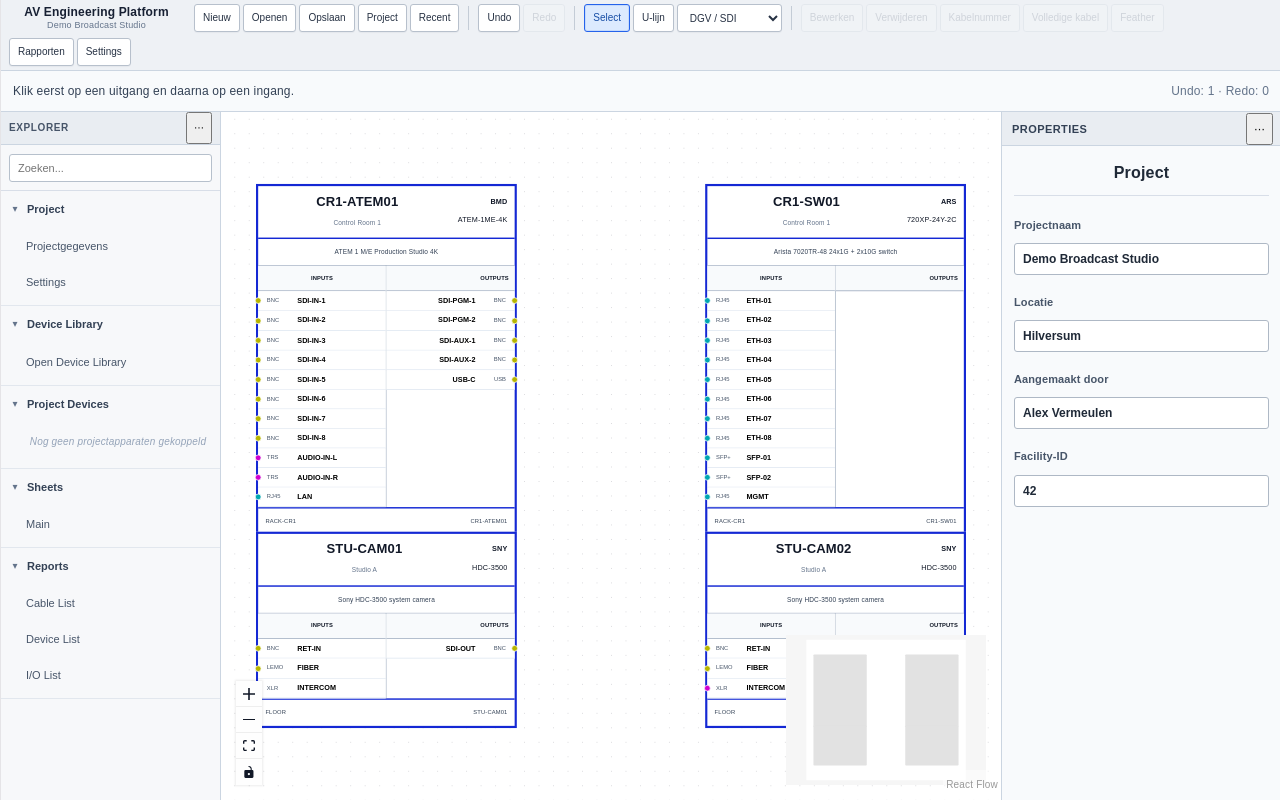
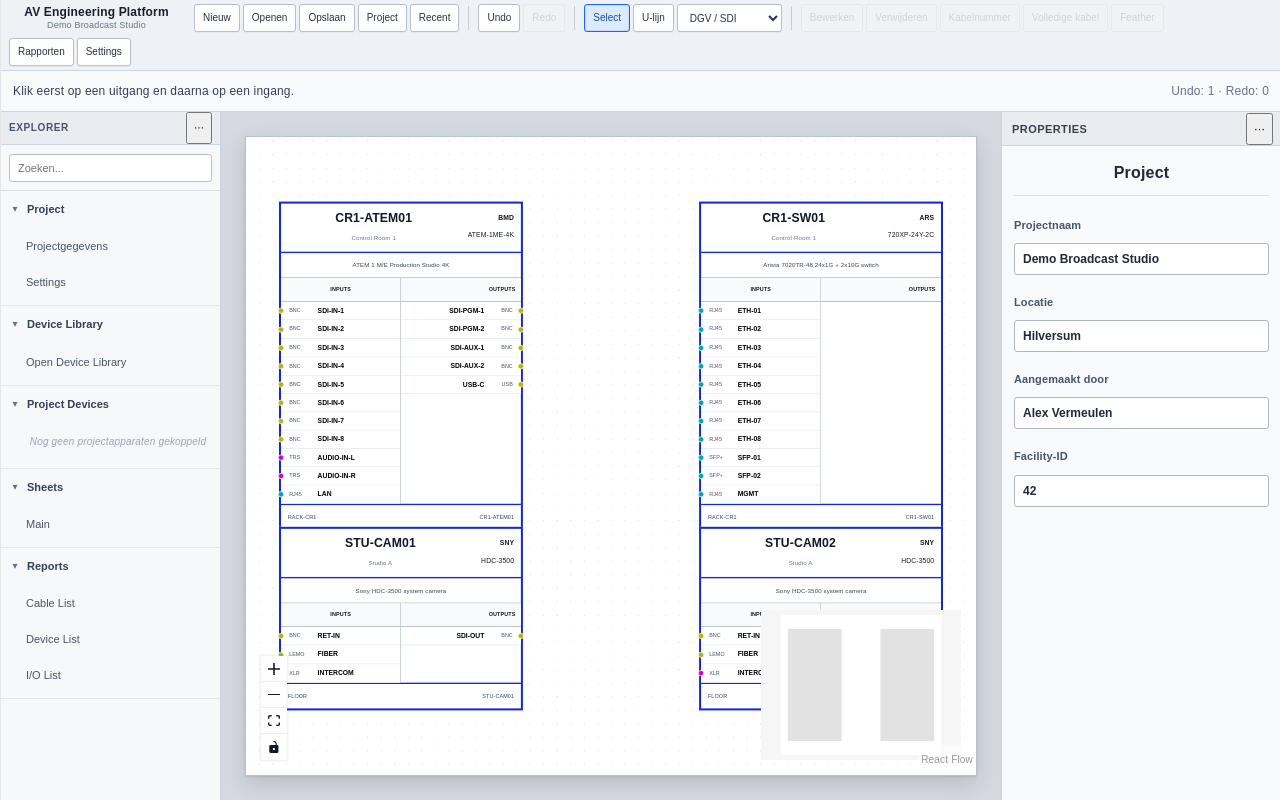
Before and after one commit to alexevermeulen/AVEngineering, a React (Vite) app: page / in a window 1280 px wide. Built offline with nearby package versions, Linux system fonts and the light colour scheme.

Commit message:
Add DrawingSheet canvas wrapper

```diff
--- a/src/App.css
+++ b/src/App.css
@@ -2005,3 +2005,25 @@ button {
   min-width: 104px;
   cursor: pointer;
 }
+.drawing-workbench {
+  width: 100%;
+  height: 100%;
+  box-sizing: border-box;
+  overflow: auto;
+  padding: 24px;
+  background: #d5d9df;
+}
+
+.drawing-sheet {
+  width: 100%;
+  height: 100%;
+  min-width: 0;
+  min-height: 0;
+  box-sizing: border-box;
+  overflow: hidden;
+  border: 1px solid #b8c0cc;
+  background: #ffffff;
+  box-shadow:
+    0 1px 2px rgb(15 23 42 / 10%),
+    0 8px 20px rgb(15 23 42 / 14%);
+}
--- a/src/canvas/CanvasView.tsx
+++ b/src/canvas/CanvasView.tsx
@@ -1,4 +1,5 @@
 import type { ReactNode } from 'react'
+import { DrawingSheet } from './DrawingSheet'
 
 type CanvasViewProps = {
   children: ReactNode
@@ -9,9 +10,11 @@ export function CanvasView({
 }: CanvasViewProps) {
   return (
     <main className="canvas-view">
-      <div className="flow-area">
-        {children}
-      </div>
+      <DrawingSheet>
+        <div className="flow-area">
+          {children}
+        </div>
+      </DrawingSheet>
     </main>
   )
 }
--- /dev/null
+++ b/src/canvas/DrawingSheet.tsx
@@ -0,0 +1,17 @@
+import type { ReactNode } from 'react'
+
+type DrawingSheetProps = {
+  children: ReactNode
+}
+
+export function DrawingSheet({
+  children,
+}: DrawingSheetProps) {
+  return (
+    <div className="drawing-workbench">
+      <div className="drawing-sheet">
+        {children}
+      </div>
+    </div>
+  )
+}
```
